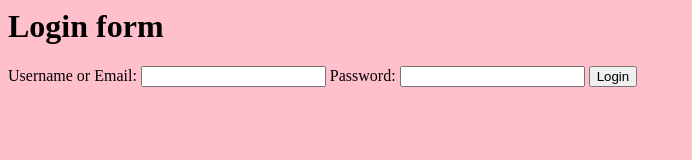
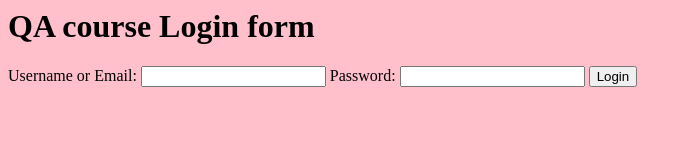
Before and after one commit to Swethakn19/Mywebsite, a plain HTML site: page index.html in a window 1280 px wide. Shown: the whole page, without its empty margins (0-692 px from the left). Drawn offline with Linux system fonts and the light colour scheme.

Commit message:
add changes

```diff
--- a/index.html
+++ b/index.html
@@ -9,7 +9,7 @@
 
     <div>
 
-        <h1>Login form</h1>
+        <h1>QA course Login form</h1>
 
     </div>
 
```
